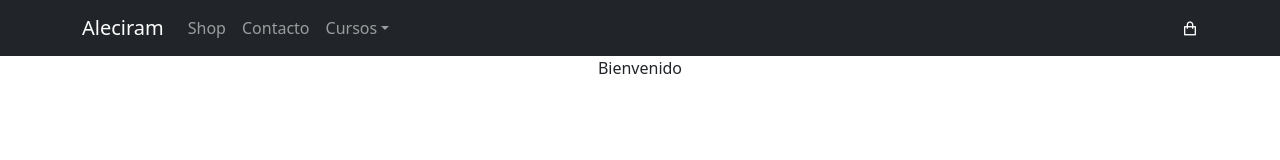
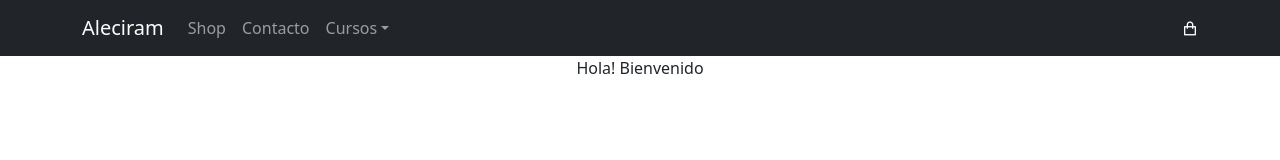
Before and after one commit to Rengelmari/Store-app, a React (Create React App) app: page / in a window 1280 px wide. Shown: the top 160 px of the page. Built offline with nearby package versions, Linux system fonts and the light colour scheme.

Commit message:
Cuarta entrega - Contador

```diff
--- a/package.json
+++ b/package.json
@@ -11,6 +11,7 @@
     "react-bootstrap": "^2.5.0",
     "react-dom": "^18.2.0",
     "react-scripts": "5.0.1",
+    "reactstrap": "^9.1.4",
     "remixicon": "^2.5.0",
     "web-vitals": "^2.1.4"
   },
--- a/src/App.js
+++ b/src/App.js
@@ -1,13 +1,17 @@
 import './App.css';
 import NavBar from './components/NavBar/NavBar';
 import ItemsContainer from './components/ItemContainer/ItemContainer';
+import Contador from './components/ItemContainer/Contador';
+
 
 function App() {
-  const Hola = "Bienvenido"
+
   return (
     <div className="App">
       <NavBar/>
-      <ItemsContainer saludo={Hola}/>
+      <ItemsContainer>
+        <Contador Stock={25} />
+      </ItemsContainer>
     </div>
   );
 }
--- /dev/null
+++ b/src/components/ItemContainer/Contador.jsx
@@ -0,0 +1,32 @@
+import React, { useState } from 'react';
+import Container from 'react-bootstrap/Container';
+import Button from 'react-bootstrap/Button';
+
+const Contador = ({Stock}) => {
+    const { count, setCount} = useState(0);
+        const increment = () =>{
+            if (count < Stock) {
+                setCount(count+1)
+            }
+        }
+        const decrement = () =>{
+            if (count > 0 ) {
+                setCount(count-1)
+            }
+        }
+
+    return (
+    <Container>
+        <div>
+            <h1>Contador</h1>
+        </div>
+        <div>
+            <Button variant="secondary" onClick={decrement}>-</Button>
+            <h2>{{count}}</h2>
+            <Button variant="secondary" onClick={increment}>+</Button>
+        </div>
+    </Container>
+    )
+}
+
+export default Contador;
--- a/src/components/ItemContainer/ItemContainer.jsx
+++ b/src/components/ItemContainer/ItemContainer.jsx
@@ -1,8 +1,7 @@
-const ItemsContainer = ({saludo}) => {
+
+const ItemsContainer = () => {
 return (
-    <p>
-        {saludo}
-    </p>
+    <p>Hola! Bienvenido</p>
     )
 }
 
```
Also changed, not shown: 1 other file (tests, documents, lock files or other folders).
